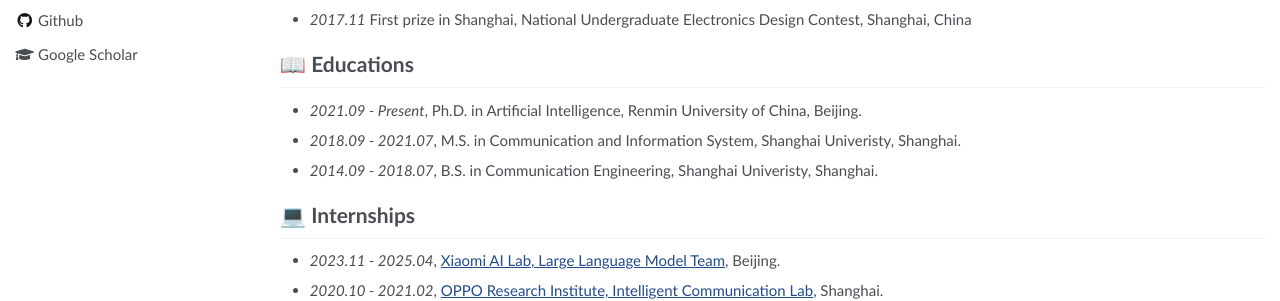
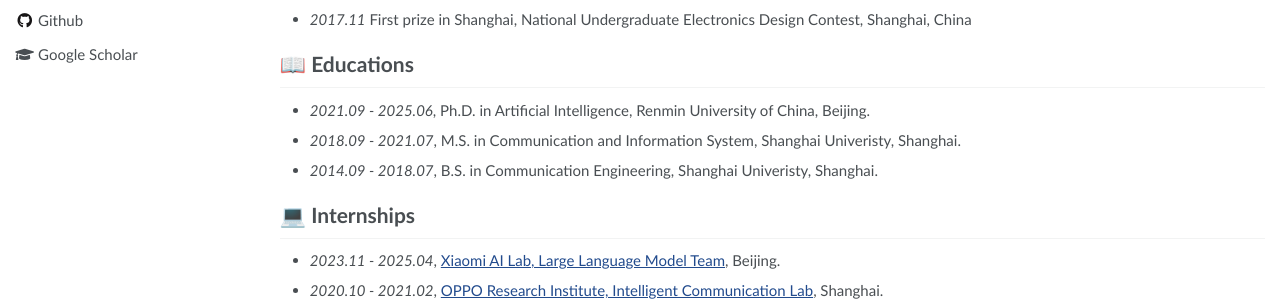
Before and after one commit to hsiaolinhu/hsiaolinhu.github.io, a Jekyll site: the page built from _pages/about.md, in a window 1280 px wide and 900 px high, scrolled down 3255 px. Shown: the part 583-884 px from the top of the window. Built offline with Jekyll 4.4.1, drawn with Linux system fonts in a browser that asks for light colours.

Commit message:
Update others.md

```diff
--- a/_pages/includes/others.md
+++ b/_pages/includes/others.md
@@ -1,6 +1,6 @@
 
 # 📖 Educations
-- *2021.09 - Present*, Ph.D. in Artificial Intelligence, Renmin University of China, Beijing.
+- *2021.09 - 2025.06*, Ph.D. in Artificial Intelligence, Renmin University of China, Beijing.
 - *2018.09 - 2021.07*, M.S. in Communication and Information System, Shanghai Univeristy, Shanghai.
 - *2014.09 - 2018.07*, B.S. in Communication Engineering, Shanghai Univeristy, Shanghai.
 
```
